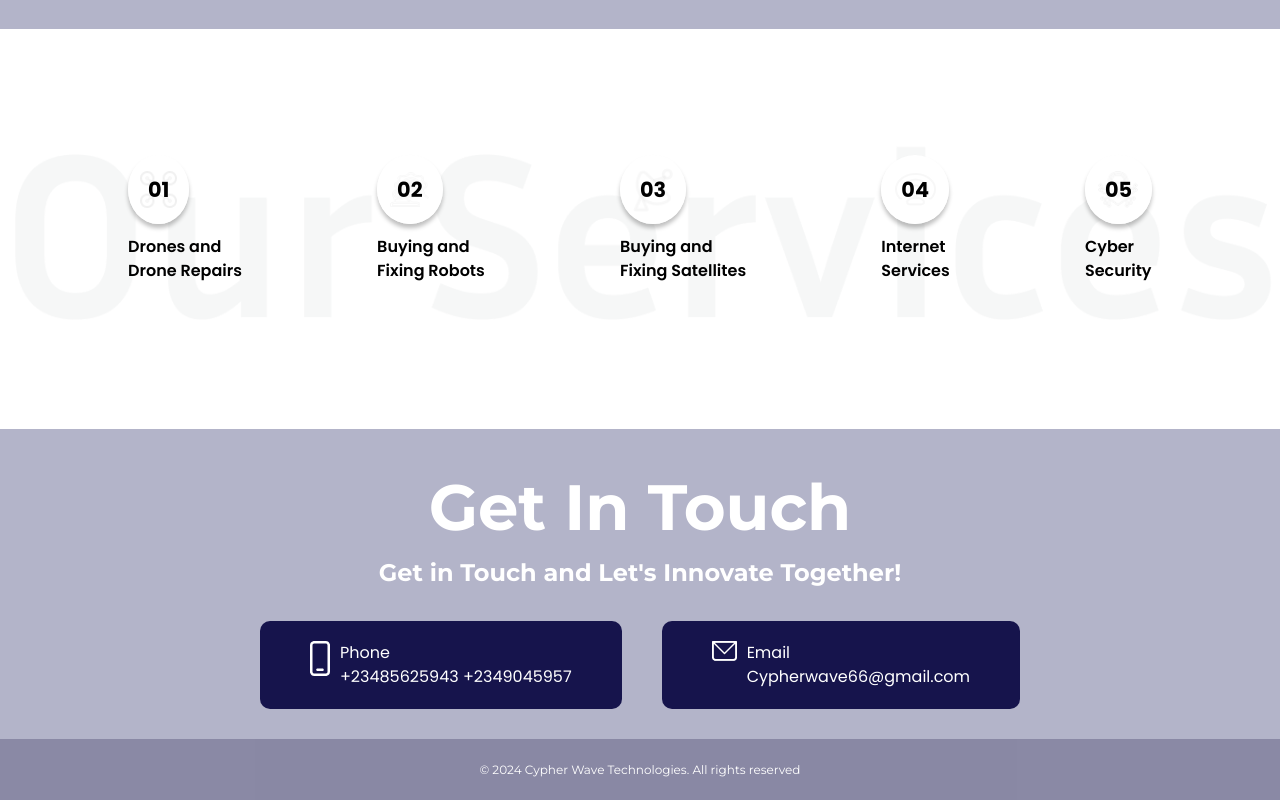
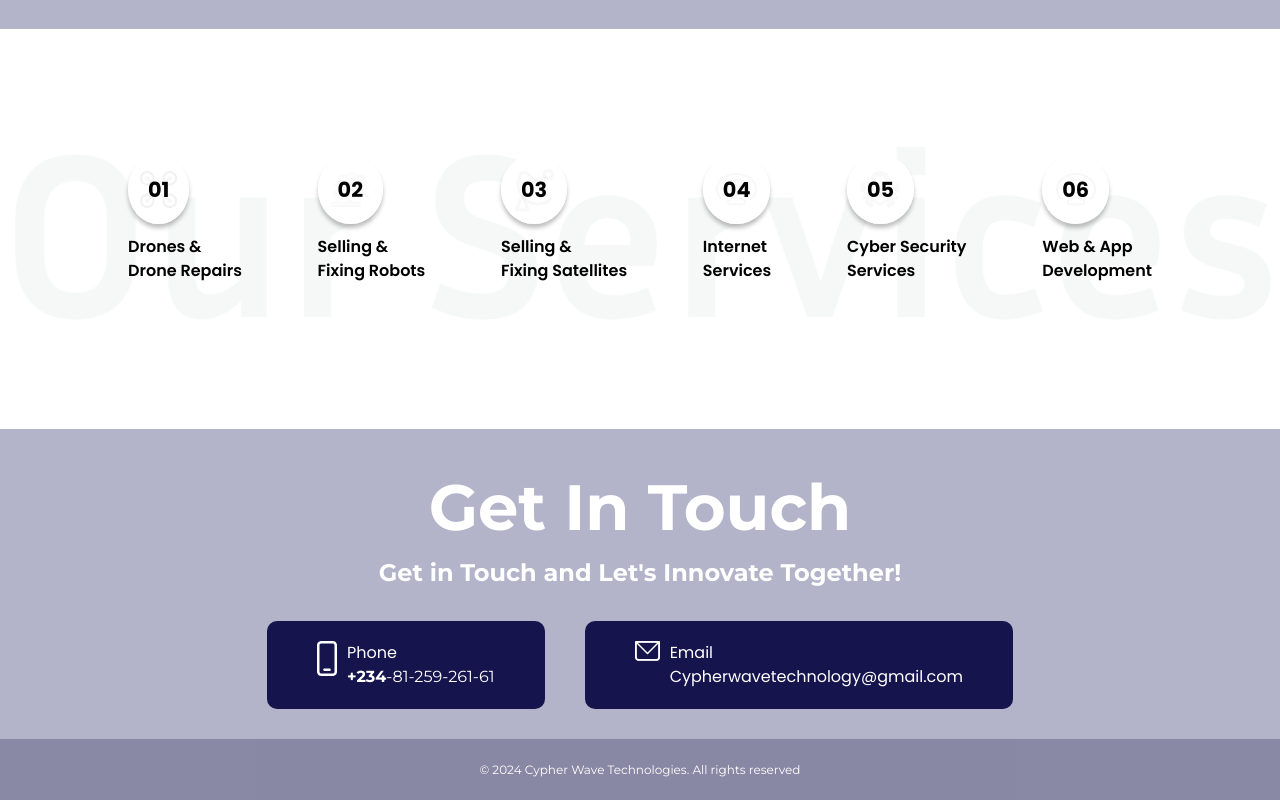
Before and after one commit to ovie-best/Cypher-Wave, a React (Vite) app: page / in a window 1280 px wide. Shown: the part 2028-2828 px from the top of the page. Built offline with nearby package versions, Linux system fonts and the light colour scheme.

Commit message:
changed contact details

```diff
--- a/src/components/GetInTouch.jsx
+++ b/src/components/GetInTouch.jsx
@@ -13,7 +13,7 @@
             </div>
             <div>
               <p>Phone</p>
-              <p>+23485625943 +2349045957</p>
+              <strong>+234</strong>-81-259-261-61 <br />
             </div>
           </div>
 
@@ -23,7 +23,7 @@
             </div>
             <div>
               <p>Email</p>
-              <p>Cypherwave66@gmail.com</p>
+              <p>Cypherwavetechnology@gmail.com</p>
             </div>
           </div>
         </div>
--- a/src/components/Main.module.css
+++ b/src/components/Main.module.css
@@ -76,4 +76,14 @@
     margin-bottom: 35px;
     margin-top: 20px;
   }
+
+  .mainContent p {
+    font-size: 0.9em;
+  }
 }
+
+@media screen and (max-width: 870px) {
+  .main {
+    background-blend-mode: color-burn;
+  }
+}
--- a/src/components/OurServices.jsx
+++ b/src/components/OurServices.jsx
@@ -6,14 +6,14 @@
         <div>
           <span className={styles.s1}>01</span>
           <p>
-            Drones and <br /> Drone Repairs
+            Drones & <br /> Drone Repairs
           </p>
         </div>
 
         <div>
           <span className={styles.s2}>02</span>
           <p>
-            Buying and <br />
+            Selling & <br />
             Fixing Robots
           </p>
         </div>
@@ -21,7 +21,7 @@
         <div>
           <span className={styles.s3}>03</span>
           <p>
-            Buying and <br /> Fixing Satellites
+            Selling & <br /> Fixing Satellites
           </p>
         </div>
 
@@ -36,7 +36,14 @@
         <div>
           <span className={styles.s5}>05</span>
           <p>
-            Cyber <br /> Security
+            Cyber Security <br /> Services
+          </p>
+        </div>
+        <div>
+          <span className={styles.s4}>06</span>
+          <p>
+            Web & App <br />
+            Development
           </p>
         </div>
       </div>
--- a/src/components/OurServices.module.css
+++ b/src/components/OurServices.module.css
@@ -72,7 +72,7 @@
 
 @media screen and (max-width: 650px) {
   .services {
-    height: 600px;
+    height: 650px;
   }
   .container {
     flex-wrap: wrap;
--- a/src/pages/Contact.jsx
+++ b/src/pages/Contact.jsx
@@ -50,7 +50,10 @@
             <h1>Contact Us</h1>
             <p className={styles.contactInfo}>
               <img src="./images/phone.png" />
-              <span>+234-80-686-906-36</span>
+              <span>
+                <strong>+234</strong>-81-259-261-61 <br /> <strong>+234</strong>
+                -91-336-042-56 <br /> <strong>+234</strong>-90-672-656-48
+              </span>
             </p>
 
             <p className={styles.contactInfo}>
```
